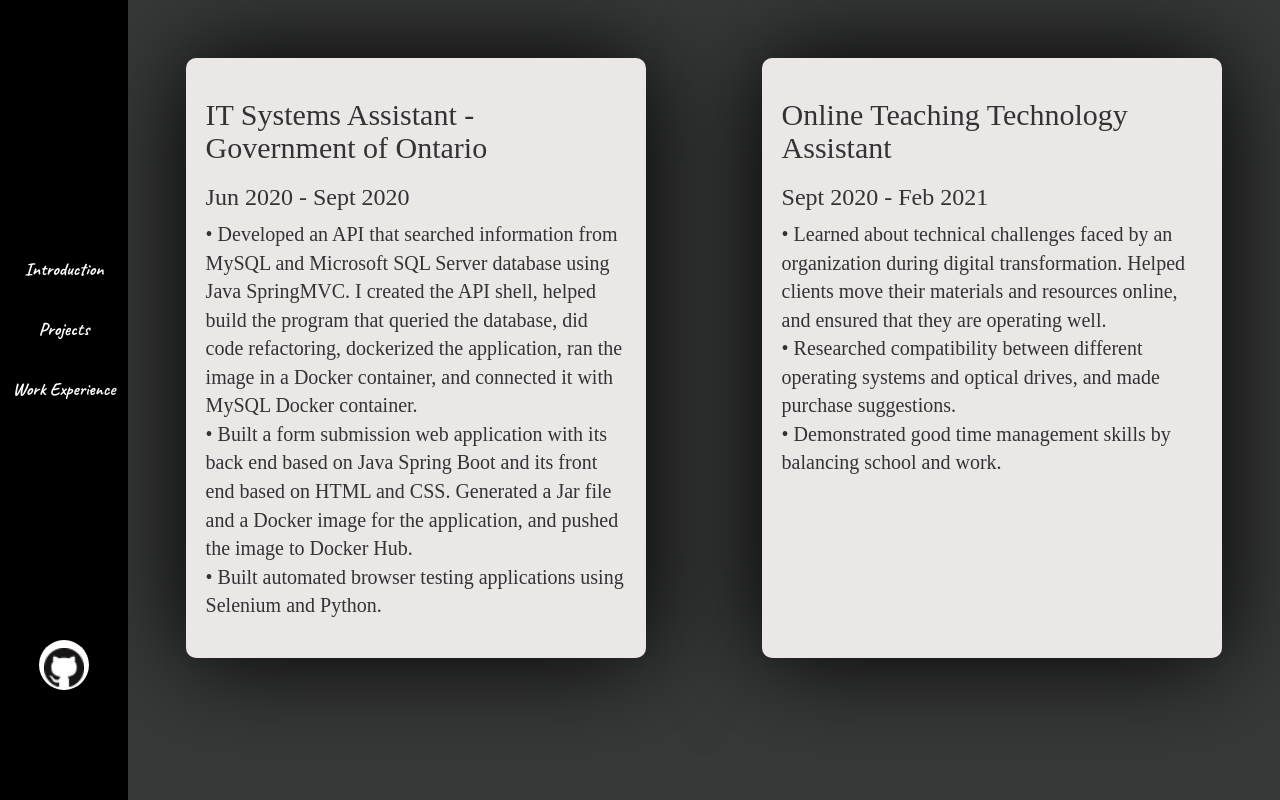
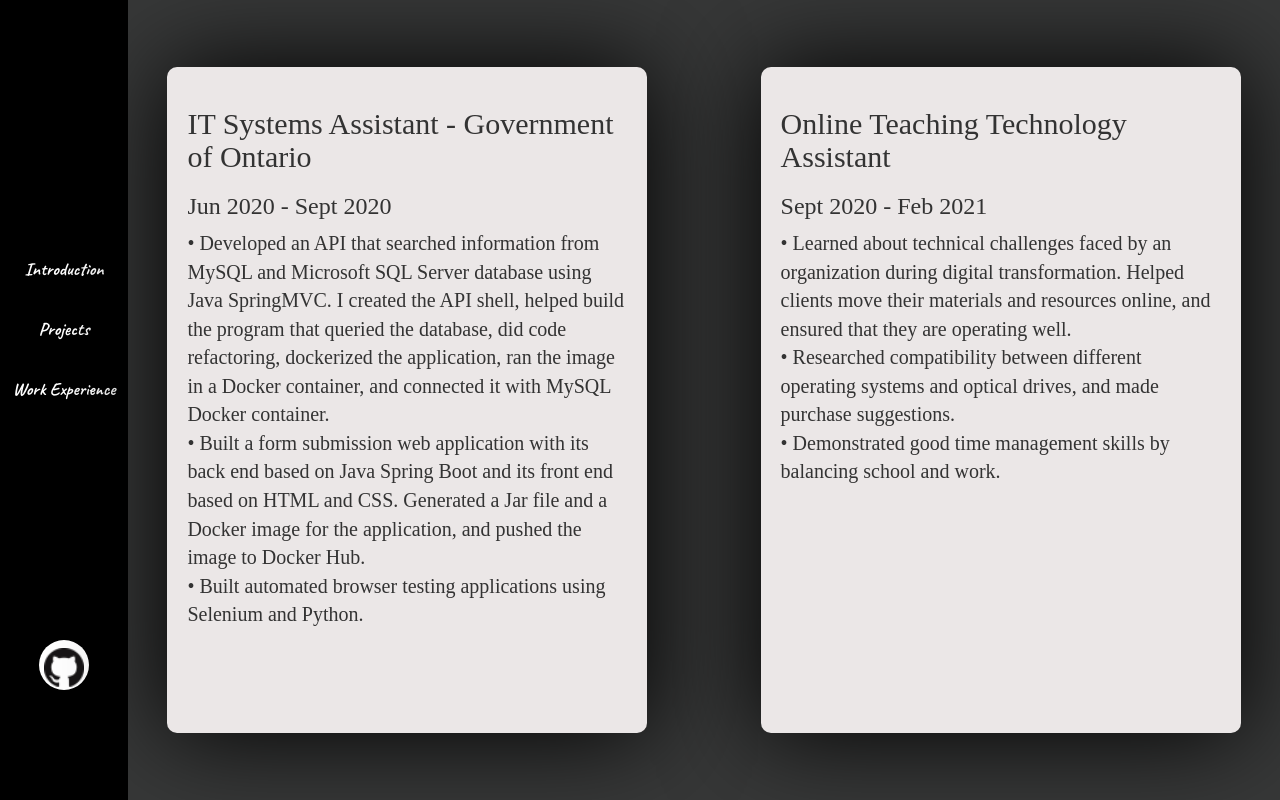
Before and after one commit to rachelwuuu/personalWebsite, an Angular app in the folder Documents/tech projects/Website Project/personal portafolio/personalWebsite/personalWebsite/: page /work in a window 1280 px wide. Built offline with nearby package versions, Linux system fonts and the light colour scheme; a web font is replaced by a local one.

Commit message:
set min and max width for work div

```diff
--- a/Documents/tech projects/Website Project/personal portafolio/personalWebsite/personalWebsite/src/app/work/work.component.css
+++ b/Documents/tech projects/Website Project/personal portafolio/personalWebsite/personalWebsite/src/app/work/work.component.css
@@ -1,3 +1,30 @@
+/*.work{
+    display: flex;
+    height: 100vh;
+    justify-content: center;
+    background-color: rgb(55, 56, 56);
+    text-align: left;
+    font-size: 20px;
+    padding:10px;
+    position: relative;
+    font-family: 'Benne', serif;
+}
+.GO{
+    position:absolute;
+    margin: 5%;
+    background-color: rgb(235, 231, 231);
+    border-radius: 10px;
+    width:50%;
+    padding:20px;
+    min-width: 480px;
+    max-width:500px;
+    filter: drop-shadow(0px 0px 50px black);
+}
+.GO:hover{
+    filter: drop-shadow(0px 0px 10px white);
+    transition:all 0.9s ease;
+}
+*/
 .work{
     display: flex;
     height: 100vh;
@@ -5,15 +32,17 @@
     background-color: rgb(55, 56, 56);
     text-align: left;
     font-size: 20px;
+    padding:10px;
     font-family: 'Benne', serif;
 }
 .GO{
     margin: 5%;
     background-color: rgb(235, 231, 231);
     border-radius: 10px;
-    height: 600px;
-    width:500px;
+    width:50%;
     padding:20px;
+    min-width: 480px;
+    max-width:500px;
     filter: drop-shadow(0px 0px 50px black);
 }
 .GO:hover{
```
